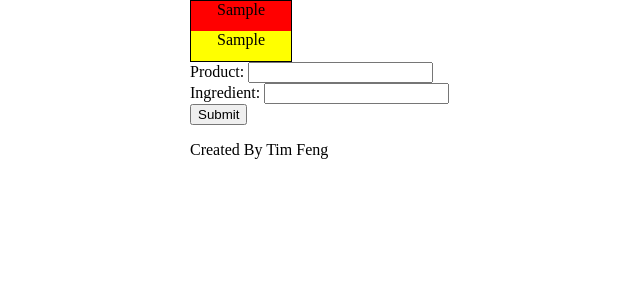
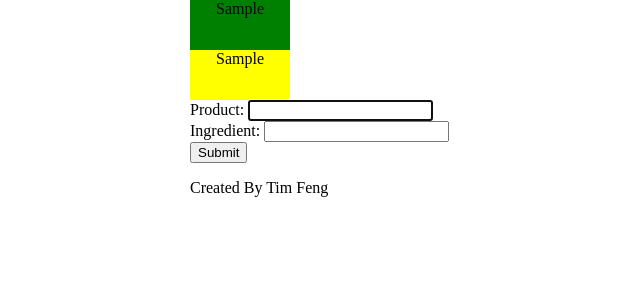
Before and after one commit to spikers/avocadoproject, a PHP site: page / in a window 1280 px wide. Shown: the part 37-337 px from the top of the page, without its empty margins (0-640 px from the left). Run offline with PHP 8.4, Linux system fonts and the light colour scheme; tables that the repository leaves empty or names only in its code hold one stand-in row (values such as "Sample post"); a stand-in replaces the project's code that opens the database connection.

Commit message:
Stable: Formatted.

```diff
--- a/index.php
+++ b/index.php
@@ -1,7 +1,7 @@
 <!DOCTYPE html>
 <html lang="en">
 <head>
-  <meta charset="UTF-8">
+  <meta name="viewport" content="width=device-width, initial-scale=1">
   <title>Avocado Project</title>
   <link rel="stylesheet" href="./static/css/style.css" />
 </head>
--- a/modules/main/add.php
+++ b/modules/main/add.php
@@ -5,9 +5,9 @@
 </form>
 <script>
 window.addEventListener('load', function () {
+  document.getElementById('product').focus();
   var addForm = document.getElementById('add-form');
   addForm.addEventListener('submit', function (e) {
-    e.preventDefault();
     handleSubmit();
   });
 });
--- a/static/css/style.css
+++ b/static/css/style.css
@@ -1,3 +1,5 @@
+* {box-sizing: border-box;}
+a {text-decoration: none;}
 body {margin: 0; padding: 0;}
 #body-content {font-size: 0;}
 #body-content > * {font-size: 1rem;}
@@ -32,28 +34,40 @@ textarea {
   display: inline-block;
   font-size: 1rem;
   width: 100px;
-  height: 60px;
+  height: 100px;
   text-align: center;
+  vertical-align: top;
+}
+
+.item:hover {
+  /*border: 1px solid black;*/
 }
 
 .item p {
   width: 100%;
-  height: 30px;
+  height: 50px;
   margin: 0;
 }
 
 .item .ingredient {
-  background-color: red;
+  background-color: green;
 }
 
 .item .product {
   background-color: yellow;
 }
 
+.item .ingredient:hover {
+  background-color: lightblue;
+}
 
+.item .product:hover {
+  background-color: orange;
+}
 
-
-/* Borders */
+/* Borders
 .item {
   border: 1px solid black;
 }
+
+*/
```
